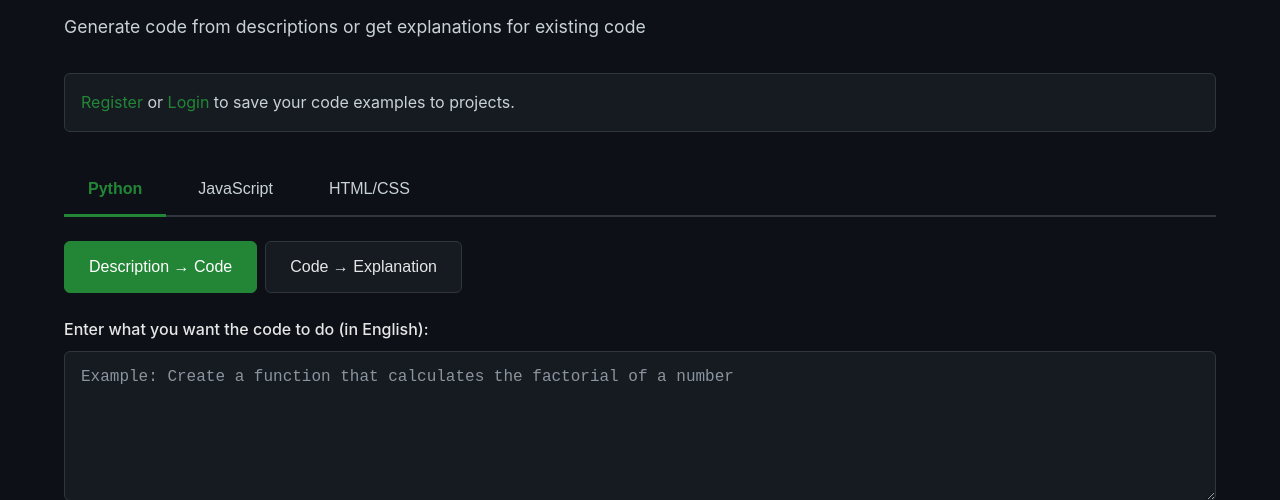
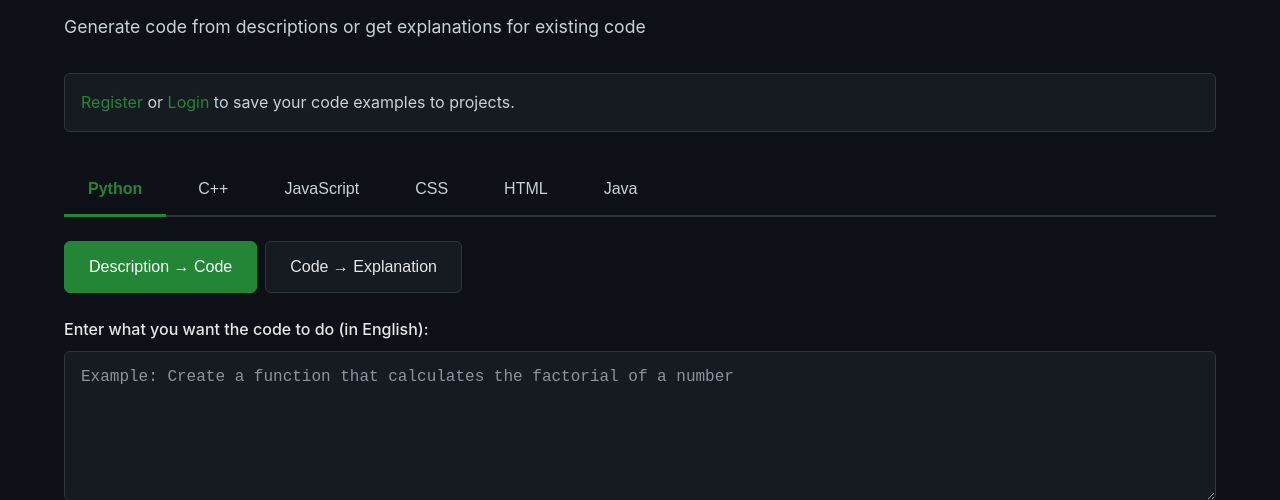
Before and after one commit to giannicamp2018-maker/CodeLingo, a Flask app: page / in a window 1280 px wide. Shown: the part 198-698 px from the top of the page. Run offline with Flask 3, Linux system fonts and the light colour scheme; some libraries are stand-ins or nearby versions.

Commit message:
Added more langauges

```diff
--- a/app/main.py
+++ b/app/main.py
@@ -42,7 +42,7 @@ def generate_code():
 
     Expected JSON data:
     {
-        "language": "python" | "javascript" | "html",
+        "language": "python" | "cpp" | "javascript" | "css" | "html" | "java",
         "description": "English description of what the code should do",
         "project_id": integer (optional, if user wants to save to a project)
     }
@@ -60,10 +60,10 @@ def generate_code():
         project_id = data.get('project_id')
 
         # Validate input
-        if not language or language not in ['python', 'javascript', 'html']:
+        if not language or language not in ['python', 'cpp', 'javascript', 'css', 'html', 'java']:
             return jsonify({
                 'success': False,
-                'error': 'Invalid language. Please select Python, JavaScript, or HTML/CSS.'
+                'error': 'Invalid language. Please select Python, C++, JavaScript, CSS, HTML, or Java.'
             }), 400
 
         if not description:
@@ -222,7 +222,7 @@ def explain_code_route():
 
     Expected JSON data:
     {
-        "language": "python" | "javascript" | "html",
+        "language": "python" | "cpp" | "javascript" | "css" | "html" | "java",
         "code": "The code to explain",
         "project_id": integer (optional, if user wants to save to a project)
     }
@@ -240,10 +240,10 @@ def explain_code_route():
         project_id = data.get('project_id')
 
         # Validate input
-        if not language or language not in ['python', 'javascript', 'html']:
+        if not language or language not in ['python', 'cpp', 'javascript', 'css', 'html', 'java']:
             return jsonify({
                 'success': False,
-                'error': 'Invalid language. Please select Python, JavaScript, or HTML/CSS.'
+                'error': 'Invalid language. Please select Python, C++, JavaScript, CSS, HTML, or Java.'
             }), 400
 
         if not code:
--- a/app/openai_service.py
+++ b/app/openai_service.py
@@ -59,7 +59,7 @@ def generate_code_from_description(language, description, user_id=None):
     Generate code from an English description using OpenAI API.
 
     Args:
-        language: Programming language ('python', 'javascript', or 'html')
+        language: Programming language ('python', 'cpp', 'javascript', 'css', 'html', or 'java')
         description: English description of what the code should do
         user_id: Optional user ID for logging purposes
 
@@ -361,7 +361,7 @@ def explain_code(language, code, user_id=None):
     Explain what a piece of code does using OpenAI API.
 
     Args:
-        language: Programming language ('python', 'javascript', or 'html')
+        language: Programming language ('python', 'cpp', 'javascript', 'css', 'html', or 'java')
         code: The code to explain
         user_id: Optional user ID for logging purposes
 
--- a/app/templates/index.html
+++ b/app/templates/index.html
@@ -41,8 +41,11 @@
     <!-- Language tabs -->
     <div class="language-tabs">
         <button class="tab-button active" data-language="python">Python</button>
+        <button class="tab-button" data-language="cpp">C++</button>
         <button class="tab-button" data-language="javascript">JavaScript</button>
-        <button class="tab-button" data-language="html">HTML/CSS</button>
+        <button class="tab-button" data-language="css">CSS</button>
+        <button class="tab-button" data-language="html">HTML</button>
+        <button class="tab-button" data-language="java">Java</button>
     </div>
 
     <!-- Mode selector -->
--- a/app/templates/monitor.html
+++ b/app/templates/monitor.html
@@ -52,8 +52,11 @@
                 <select id="language" name="language" class="filter-select">
                     <option value="">All</option>
                     <option value="python" {% if language == 'python' %}selected{% endif %}>Python</option>
+                    <option value="cpp" {% if language == 'cpp' %}selected{% endif %}>C++</option>
                     <option value="javascript" {% if language == 'javascript' %}selected{% endif %}>JavaScript</option>
-                    <option value="html" {% if language == 'html' %}selected{% endif %}>HTML/CSS</option>
+                    <option value="css" {% if language == 'css' %}selected{% endif %}>CSS</option>
+                    <option value="html" {% if language == 'html' %}selected{% endif %}>HTML</option>
+                    <option value="java" {% if language == 'java' %}selected{% endif %}>Java</option>
                 </select>
             </div>
 
--- a/app/templates/project_detail.html
+++ b/app/templates/project_detail.html
@@ -29,8 +29,11 @@
                 <select id="language-filter" class="filter-select">
                     <option value="">All Languages</option>
                     <option value="python">Python</option>
+                    <option value="cpp">C++</option>
                     <option value="javascript">JavaScript</option>
-                    <option value="html">HTML/CSS</option>
+                    <option value="css">CSS</option>
+                    <option value="html">HTML</option>
+                    <option value="java">Java</option>
                 </select>
 
                 <label for="type-filter">Filter by Type:</label>
```
Also changed, not shown: README.md.
